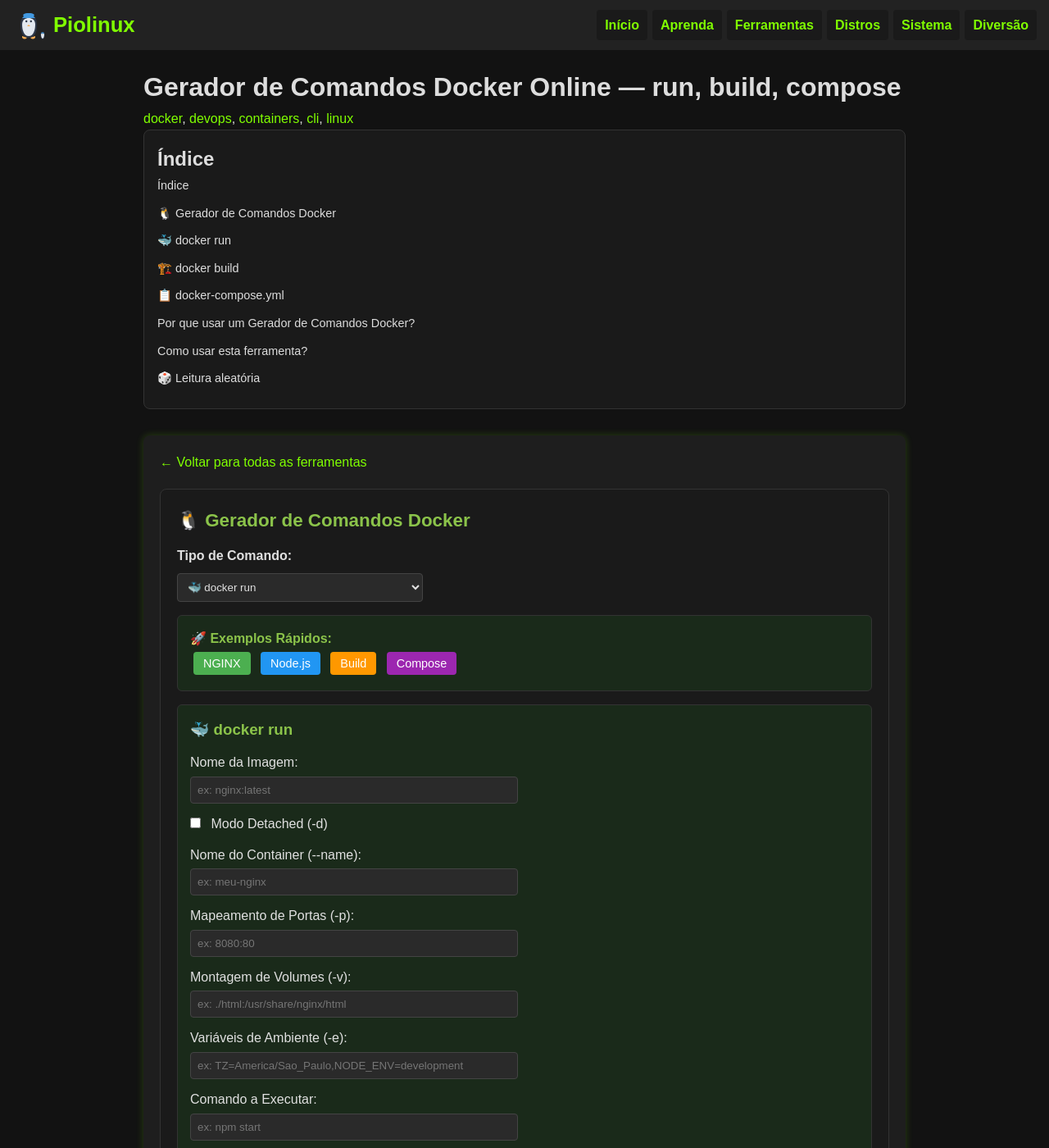
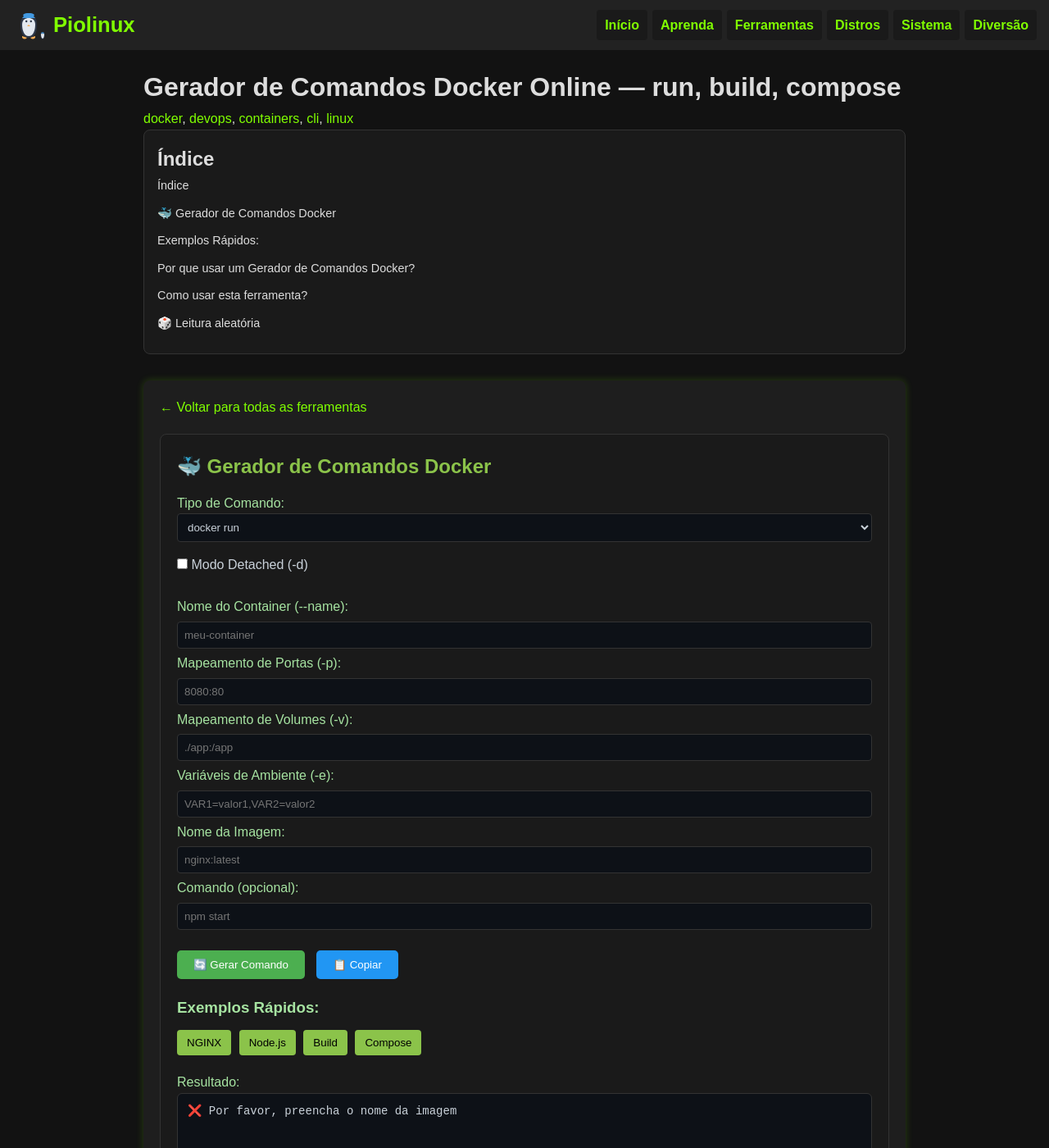
Before and after one commit to Piolinux/piolinux-site, a Jekyll site: the page built from _pages/tools/gerador-de-comandos-docker-online-run-build-compose.html, in a window 1280 px wide and 1400 px high. Shown: the whole window at 82% size. Built offline with Jekyll 4.4.1, drawn with Linux system fonts in a browser that asks for light colours; some of the changed text lies outside the part shown.

Commit message:
Update gerador-de-comandos-docker-online-run-build-compose.html

```diff
--- a/_pages/tools/gerador-de-comandos-docker-online-run-build-compose.html
+++ b/_pages/tools/gerador-de-comandos-docker-online-run-build-compose.html
@@ -13,115 +13,74 @@ tags: [docker, devops, containers, cli, linux]
 <section class="tool-single-page">
   <a href="/ferramentas/" class="back-link">← Voltar para todas as ferramentas</a>
 
-<div class="tool-container" style="background: #1a1a1a; padding: 20px; border-radius: 8px; border: 1px solid #333; margin: 20px 0;">
-  <h2 class="tool-title" style="color: #8bc34a; margin-top: 0; font-size: 1.4em;">🐧 Gerador de Comandos Docker</h2>
+<div style="background: #1a1a1a; padding: 20px; border-radius: 8px; border: 1px solid #333; margin: 20px 0;">
+    <h2 style="color: #8bc34a; margin-top: 0;">🐳 Gerador de Comandos Docker</h2>
 
-  <div style="margin-bottom: 16px;">
-    <div style="color: #e0e0e0; display: block; margin-bottom: 8px;"><strong>Tipo de Comando:</strong></div>
-    <select id="dockerCommandType" style="background: #2a2a2a; color: #e0e0e0; padding: 8px; border: 1px solid #444; border-radius: 4px; width: 100%; max-width: 300px;">
-      <option value="run">🐳 docker run</option>
-      <option value="build">🏗️ docker build</option>
-      <option value="compose">📋 docker-compose.yml</option>
+    <label for="dockerCommandType" style="color: #a6e3a1;">Tipo de Comando:</label>
+    <select id="dockerCommandType" style="background: #0d1117; color: #c9d1d9; border: 1px solid #333; padding: 8px; border-radius: 4px; width: 100%; margin-bottom: 15px;">
+        <option value="run">docker run</option>
+        <option value="build">docker build</option>
+        <option value="compose">docker-compose.yml</option>
     </select>
-  </div>
 
-  <!-- Exemplos rápidos -->
-  <div style="margin-bottom: 16px; padding: 15px; background: #1a2a1a; border-radius: 6px; border: 1px solid #333;">
-    <strong style="color: #8bc34a;">🚀 Exemplos Rápidos:</strong><br>
-    <button onclick="loadExample('nginx')" style="background: #4caf50; color: white; border: none; padding: 6px 12px; margin: 4px; border-radius: 4px; cursor: pointer; font-size: 0.9em;">NGINX</button>
-    <button onclick="loadExample('node')" style="background: #2196F3; color: white; border: none; padding: 6px 12px; margin: 4px; border-radius: 4px; cursor: pointer; font-size: 0.9em;">Node.js</button>
-    <button onclick="loadExample('build')" style="background: #ff9800; color: white; border: none; padding: 6px 12px; margin: 4px; border-radius: 4px; cursor: pointer; font-size: 0.9em;">Build</button>
-    <button onclick="loadExample('compose')" style="background: #9c27b0; color: white; border: none; padding: 6px 12px; margin: 4px; border-radius: 4px; cursor: pointer; font-size: 0.9em;">Compose</button>
-  </div>
+    <!-- Opções para docker run -->
+    <div id="dockerRunOptions">
+        <input type="checkbox" id="detachMode"> <label for="detachMode" style="color: #c9d1d9;">Modo Detached (-d)</label><br><br>
+        <label for="containerName" style="color: #a6e3a1;">Nome do Container (--name):</label>
+        <input type="text" id="containerName" placeholder="meu-container" style="width: 100%; padding: 8px; margin: 5px 0; background: #0d1117; color: #c9d1d9; border: 1px solid #333; border-radius: 4px;"><br>
+        <label for="portMapping" style="color: #a6e3a1;">Mapeamento de Portas (-p):</label>
+        <input type="text" id="portMapping" placeholder="8080:80" style="width: 100%; padding: 8px; margin: 5px 0; background: #0d1117; color: #c9d1d9; border: 1px solid #333; border-radius: 4px;"><br>
+        <label for="volumeMapping" style="color: #a6e3a1;">Mapeamento de Volumes (-v):</label>
+        <input type="text" id="volumeMapping" placeholder="./app:/app" style="width: 100%; padding: 8px; margin: 5px 0; background: #0d1117; color: #c9d1d9; border: 1px solid #333; border-radius: 4px;"><br>
+        <label for="envVars" style="color: #a6e3a1;">Variáveis de Ambiente (-e):</label>
+        <input type="text" id="envVars" placeholder="VAR1=valor1,VAR2=valor2" style="width: 100%; padding: 8px; margin: 5px 0; background: #0d1117; color: #c9d1d9; border: 1px solid #333; border-radius: 4px;"><br>
+        <label for="imageName" style="color: #a6e3a1;">Nome da Imagem:</label>
+        <input type="text" id="imageName" placeholder="nginx:latest" style="width: 100%; padding: 8px; margin: 5px 0; background: #0d1117; color: #c9d1d9; border: 1px solid #333; border-radius: 4px;"><br>
+        <label for="runCommand" style="color: #a6e3a1;">Comando (opcional):</label>
+        <input type="text" id="runCommand" placeholder="npm start" style="width: 100%; padding: 8px; margin: 5px 0; background: #0d1117; color: #c9d1d9; border: 1px solid #333; border-radius: 4px;">
+    </div>
 
-  <!-- Opções docker run -->
-  <div id="dockerRunOptions" style="margin-bottom: 20px; padding: 15px; background: #1a2a1a; border-radius: 6px; border: 1px solid #333;">
-    <h3 style="color: #8bc34a; margin-top: 0;">🐳 docker run</h3>
-    <div style="margin-bottom: 12px;">
-      <div style="color: #e0e0e0; display: block; margin-bottom: 4px;">Nome da Imagem:</div>
-      <input type="text" id="imageName" placeholder="ex: nginx:latest" style="width: 100%; max-width: 400px; padding: 8px; background: #2a2a2a; color: #e0e0e0; border: 1px solid #444; border-radius: 4px;">
+    <!-- Opções para docker build -->
+    <div id="dockerBuildOptions" style="display: none;">
+        <label for="buildTag" style="color: #a6e3a1;">Tag da Imagem (-t):</label>
+        <input type="text" id="buildTag" placeholder="meu-app:latest" style="width: 100%; padding: 8px; margin: 5px 0; background: #0d1117; color: #c9d1d9; border: 1px solid #333; border-radius: 4px;"><br>
+        <label for="dockerfile" style="color: #a6e3a1;">Arquivo Dockerfile (-f):</label>
+        <input type="text" id="dockerfile" placeholder="Dockerfile" style="width: 100%; padding: 8px; margin: 5px 0; background: #0d1117; color: #c9d1d9; border: 1px solid #333; border-radius: 4px;"><br>
+        <label for="buildContext" style="color: #a6e3a1;">Contexto (diretório):</label>
+        <input type="text" id="buildContext" placeholder="." style="width: 100%; padding: 8px; margin: 5px 0; background: #0d1117; color: #c9d1d9; border: 1px solid #333; border-radius: 4px;">
     </div>
-    <div style="margin-bottom: 12px;">
-      <div style="color: #e0e0e0; display: block; margin-bottom: 4px;">
-        <input type="checkbox" id="detachMode" style="margin-right: 8px; accent-color: #4caf50;" /> Modo Detached (-d)
-      </div>
+
+    <!-- Opções para docker-compose.yml -->
+    <div id="dockerComposeOptions" style="display: none;">
+        <label for="serviceName" style="color: #a6e3a1;">Nome do Serviço:</label>
+        <input type="text" id="serviceName" placeholder="web" style="width: 100%; padding: 8px; margin: 5px 0; background: #0d1117; color: #c9d1d9; border: 1px solid #333; border-radius: 4px;"><br>
+        <label for="composeImage" style="color: #a6e3a1;">Imagem do Serviço:</label>
+        <input type="text" id="composeImage" placeholder="nginx:latest" style="width: 100%; padding: 8px; margin: 5px 0; background: #0d1117; color: #c9d1d9; border: 1px solid #333; border-radius: 4px;"><br>
+        <label for="composePorts" style="color: #a6e3a1;">Portas (ex: "80:80"):</label>
+        <input type="text" id="composePorts" placeholder="80:80" style="width: 100%; padding: 8px; margin: 5px 0; background: #0d1117; color: #c9d1d9; border: 1px solid #333; border-radius: 4px;"><br>
+        <label for="composeVolumes" style="color: #a6e3a1;">Volumes (ex: "./app:/app"):</label>
+        <input type="text" id="composeVolumes" placeholder="./app:/app" style="width: 100%; padding: 8px; margin: 5px 0; background: #0d1117; color: #c9d1d9; border: 1px solid #333; border-radius: 4px;"><br>
+        <label for="composeEnv" style="color: #a6e3a1;">Variáveis de Ambiente (ex: "VAR1=valor1,VAR2=valor2"):</label>
+        <input type="text" id="composeEnv" placeholder="TZ=America/Sao_Paulo" style="width: 100%; padding: 8px; margin: 5px 0; background: #0d1117; color: #c9d1d9; border: 1px solid #333; border-radius: 4px;">
     </div>
-    <div style="margin-bottom: 12px;">
-      <div style="color: #e0e0e0; display: block; margin-bottom: 4px;">Nome do Container (--name):</div>
-      <input type="text" id="containerName" placeholder="ex: meu-nginx" style="width: 100%; max-width: 400px; padding: 8px; background: #2a2a2a; color: #e0e0e0; border: 1px solid #444; border-radius: 4px;">
+
+    <div style="margin: 20px 0;">
+        <button onclick="generateDockerCommand()" style="background: #4caf50; color: white; padding: 10px 20px; border: none; border-radius: 5px; cursor: pointer; margin-right: 10px;">🔄 Gerar Comando</button>
+        <button onclick="copyDockerCommand()" style="background: #2196F3; color: white; padding: 10px 20px; border: none; border-radius: 5px; cursor: pointer;">📋 Copiar</button>
     </div>
-    <div style="margin-bottom: 12px;">
-      <div style="color: #e0e0e0; display: block; margin-bottom: 4px;">Mapeamento de Portas (-p):</div>
-      <input type="text" id="portMapping" placeholder="ex: 8080:80" style="width: 100%; max-width: 400px; padding: 8px; background: #2a2a2a; color: #e0e0e0; border: 1px solid #444; border-radius: 4px;">
+
+    <div style="margin: 20px 0;">
+        <h3 style="color: #a6e3a1;">Exemplos Rápidos:</h3>
+        <button onclick="loadExample('nginx')" style="background: #8bc34a; color: black; padding: 8px 12px; border: none; border-radius: 4px; margin-right: 5px;">NGINX</button>
+        <button onclick="loadExample('node')" style="background: #8bc34a; color: black; padding: 8px 12px; border: none; border-radius: 4px; margin-right: 5px;">Node.js</button>
+        <button onclick="loadExample('build')" style="background: #8bc34a; color: black; padding: 8px 12px; border: none; border-radius: 4px; margin-right: 5px;">Build</button>
+        <button onclick="loadExample('compose')" style="background: #8bc34a; color: black; padding: 8px 12px; border: none; border-radius: 4px;">Compose</button>
     </div>
-    <div style="margin-bottom: 12px;">
-      <div style="color: #e0e0e0; display: block; margin-bottom: 4px;">Montagem de Volumes (-v):</div>
-      <input type="text" id="volumeMapping" placeholder="ex: ./html:/usr/share/nginx/html" style="width: 100%; max-width: 400px; padding: 8px; background: #2a2a2a; color: #e0e0e0; border: 1px solid #444; border-radius: 4px;">
-    </div>
-    <div style="margin-bottom: 12px;">
-      <div style="color: #e0e0e0; display: block; margin-bottom: 4px;">Variáveis de Ambiente (-e):</div>
-      <input type="text" id="envVars" placeholder="ex: TZ=America/Sao_Paulo,NODE_ENV=development" style="width: 100%; max-width: 400px; padding: 8px; background: #2a2a2a; color: #e0e0e0; border: 1px solid #444; border-radius: 4px;">
-    </div>
-    <div>
-      <div style="color: #e0e0e0; display: block; margin-bottom: 4px;">Comando a Executar:</div>
-      <input type="text" id="runCommand" placeholder="ex: npm start" style="width: 100%; max-width: 400px; padding: 8px; background: #2a2a2a; color: #e0e0e0; border: 1px solid #444; border-radius: 4px;">
-    </div>
-  </div>
 
-  <!-- Opções docker build -->
-  <div id="dockerBuildOptions" style="display: none; margin-bottom: 20px; padding: 15px; background: #1a2a1a; border-radius: 6px; border: 1px solid #333;">
-    <h3 style="color: #8bc34a; margin-top: 0;">🏗️ docker build</h3>
-    <div style="margin-bottom: 12px;">
-      <div style="color: #e0e0e0; display: block; margin-bottom: 4px;">Tag da Imagem (-t):</div>
-      <input type="text" id="buildTag" placeholder="ex: meu-app:latest" style="width: 100%; max-width: 400px; padding: 8px; background: #2a2a2a; color: #e0e0e0; border: 1px solid #444; border-radius: 4px;">
-    </div>
-    <div style="margin-bottom: 12px;">
-      <div style="color: #e0e0e0; display: block; margin-bottom: 4px;">Arquivo Dockerfile (-f):</div>
-      <input type="text" id="dockerfile" value="Dockerfile" style="width: 100%; max-width: 400px; padding: 8px; background: #2a2a2a; color: #e0e0e0; border: 1px solid #444; border-radius: 4px;">
-    </div>
-    <div>
-      <div style="color: #e0e0e0; display: block; margin-bottom: 4px;">Contexto de Build:</div>
-      <input type="text" id="buildContext" value="." placeholder="ex: ." style="width: 100%; max-width: 400px; padding: 8px; background: #2a2a2a; color: #e0e0e0; border: 1px solid #444; border-radius: 4px;">
-    </div>
-  </div>
+    <label for="dockerOutput" style="color: #a6e3a1; display: block; margin-top: 20px;">Resultado:</label>
+    <textarea id="dockerOutput" readonly style="width: 100%; height: 200px; padding: 12px; background: #0d1117; color: #c9d1d9; border: 1px solid #333; border-radius: 6px; font-family: 'JetBrains Mono', monospace; font-size: 14px; resize: vertical;"></textarea>
+</div>
 
-  <!-- Opções docker-compose -->
-  <div id="dockerComposeOptions" style="display: none; margin-bottom: 20px; padding: 15px; background: #1a2a1a; border-radius: 6px; border: 1px solid #333;">
-    <h3 style="color: #8bc34a; margin-top: 0;">📋 docker-compose.yml</h3>
-    <div style="margin-bottom: 12px;">
-      <divl style="color: #e0e0e0; display: block; margin-bottom: 4px;">Nome do Serviço:</div>
-      <input type="text" id="serviceName" value="web" placeholder="ex: web" style="width: 100%; max-width: 400px; padding: 8px; background: #2a2a2a; color: #e0e0e0; border: 1px solid #444; border-radius: 4px;">
-    </div>
-    <div style="margin-bottom: 12px;">
-      <div style="color: #e0e0e0; display: block; margin-bottom: 4px;">Imagem:</div>
-      <input type="text" id="composeImage" placeholder="ex: nginx:latest" style="width: 100%; max-width: 400px; padding: 8px; background: #2a2a2a; color: #e0e0e0; border: 1px solid #444; border-radius: 4px;">
-    </div>
-    <div style="margin-bottom: 12px;">
-      <div style="color: #e0e0e0; display: block; margin-bottom: 4px;">Portas (ports):</div>
-      <input type="text" id="composePorts" placeholder="ex: 80:80" style="width: 100%; max-width: 400px; padding: 8px; background: #2a2a2a; color: #e0e0e0; border: 1px solid #444; border-radius: 4px;">
-    </div>
-    <div style="margin-bottom: 12px;">
-      <div style="color: #e0e0e0; display: block; margin-bottom: 4px;">Volumes:</div>
-      <input type="text" id="composeVolumes" placeholder="ex: ./html:/usr/share/nginx/html" style="width: 100%; max-width: 400px; padding: 8px; background: #2a2a2a; color: #e0e0e0; border: 1px solid #444; border-radius: 4px;">
-    </div>
-    <div>
-      <div style="color: #e0e0e0; display: block; margin-bottom: 4px;">Variáveis de Ambiente:</div>
-      <input type="text" id="composeEnv" placeholder="ex: TZ=America/Sao_Paulo,NODE_ENV=development" style="width: 100%; max-width: 400px; padding: 8px; background: #2a2a2a; color: #e0e0e0; border: 1px solid #444; border-radius: 4px;">
-    </div>
-  </div>
-
-  <button onclick="generateDockerCommand()" style="background: #4caf50; color: white; border: none; padding: 12px 24px; margin: 10px 0; border-radius: 4px; cursor: pointer; font-weight: bold; font-size: 1.1em;">
-    🛠️ Gerar Comando
-  </button>
-
-  <button onclick="copyDockerCommand()" style="background: #2196F3; color: white; border: none; padding: 12px 24px; margin: 10px 0; border-radius: 4px; cursor: pointer; font-weight: bold; font-size: 1.1em;">
-    📋 Copiar Comando
-  </button>
-
-  <textarea
-      id="dockerOutput"
-      style="width: 100%; height: 200px; margin: 20px 0; padding: 15px; background: #121212; color: #e0e0e0; border: 1px solid #333; border-radius: 6px; font-family: monospace; font-size: 1em; resize: vertical;"
-      placeholder="O comando Docker aparecerá aqui..."></textarea>
 
   <div style="background: #1a2a1a; color: #8bc34a; padding: 15px; border-radius: 6px; margin-top: 20px; border: 1px solid #333;">
     <strong> Dicas de Sysadmin Docker:</strong><br>
@@ -240,35 +199,36 @@ function generateDockerCommand() {
             return;
         }
 
-        let command = `version: '3.8'\nservices:\n  ${serviceName}:\n    image: ${image}\n`;
-        explanation = `# Docker Compose para serviço: ${serviceName}\n`;
+        let yaml = `version: '3.8'\nservices:\n  ${serviceName}:\n    image: ${image}\n`;
+        explanation = `# docker-compose.yml para serviço: ${serviceName}\n`;
 
         const ports = document.getElementById('composePorts').value.trim();
         if (ports) {
-            command += `    ports:\n      - "${ports}"\n`;
+            yaml += `    ports:\n      - "${ports}"\n`;
             explanation += `# ports: Mapeia porta ${ports}\n`;
         }
 
         const volumes = document.getElementById('composeVolumes').value.trim();
         if (volumes) {
-            command += `    volumes:\n      - ${volumes}\n`;
+            yaml += `    volumes:\n      - ${volumes}\n`;
             explanation += `# volumes: Monta ${volumes}\n`;
         }
 
         const envs = document.getElementById('composeEnv').value.trim();
         if (envs) {
-            command += `    environment:\n`;
+            yaml += `    environment:\n`;
             explanation += `# environment: Variáveis de ambiente\n`;
             envs.split(',').forEach(env => {
                 env = env.trim();
                 if (env) {
-                    command += `      - ${env}\n`;
+                    yaml += `      - ${env}\n`;
                     explanation += `#   - ${env}\n`;
                 }
             });
         }
 
-        command = explanation + '\n' + command;
+        // 👇 Aqui está a correção: exibe como YAML, não como "comando"
+        command = explanation + '\n' + yaml;
     }
 
     document.getElementById('dockerOutput').value = command.trim();
@@ -278,7 +238,7 @@ function copyDockerCommand() {
     const text = document.getElementById('dockerOutput').value;
     if (text && !text.includes('❌')) {
         navigator.clipboard.writeText(text).then(() => {
-            alert('✅ Comando Docker copiado!');
+            alert('✅ Copiado para a área de transferência!');
         }).catch(() => {
             alert('❌ Falha ao copiar. Tente manualmente.');
         });
```
Also changed, not shown: other parts of _pages/tools/gerador-de-comandos-docker-online-run-build-compose.html (+5 -5 lines).
